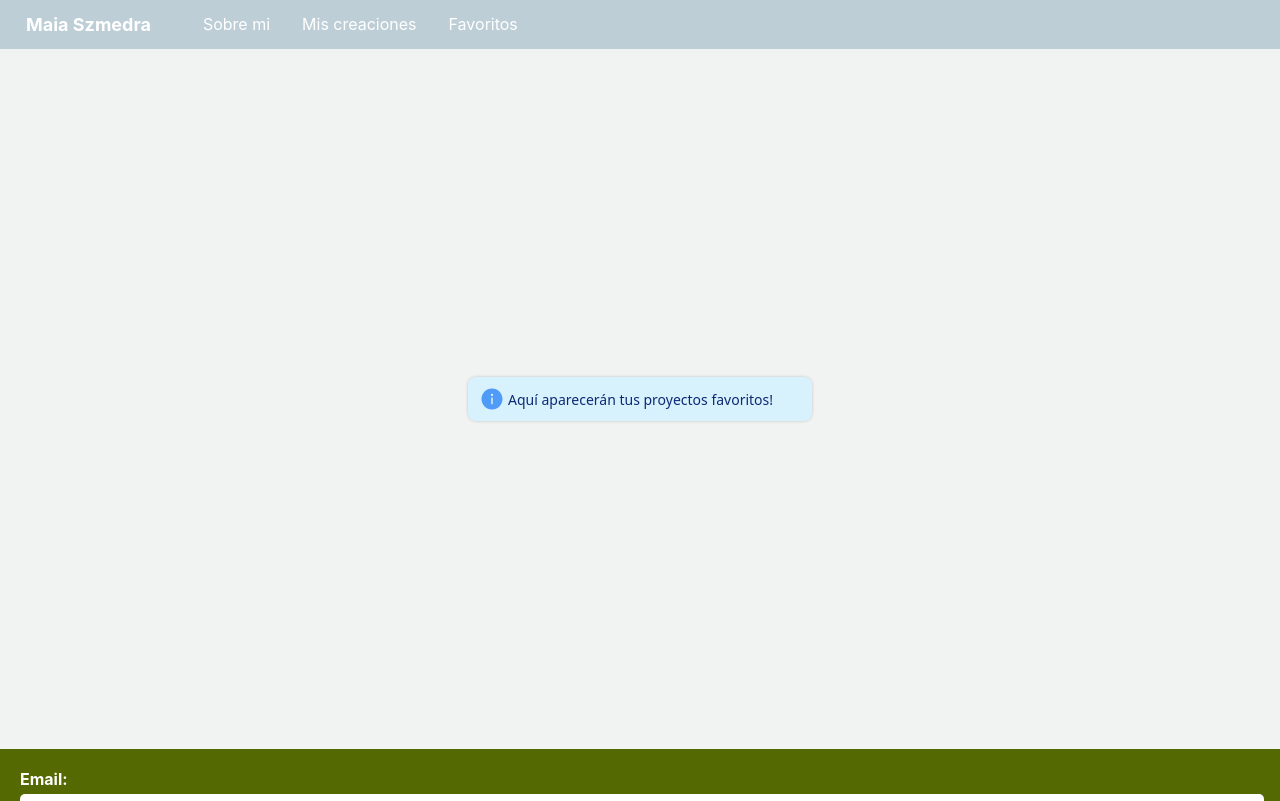
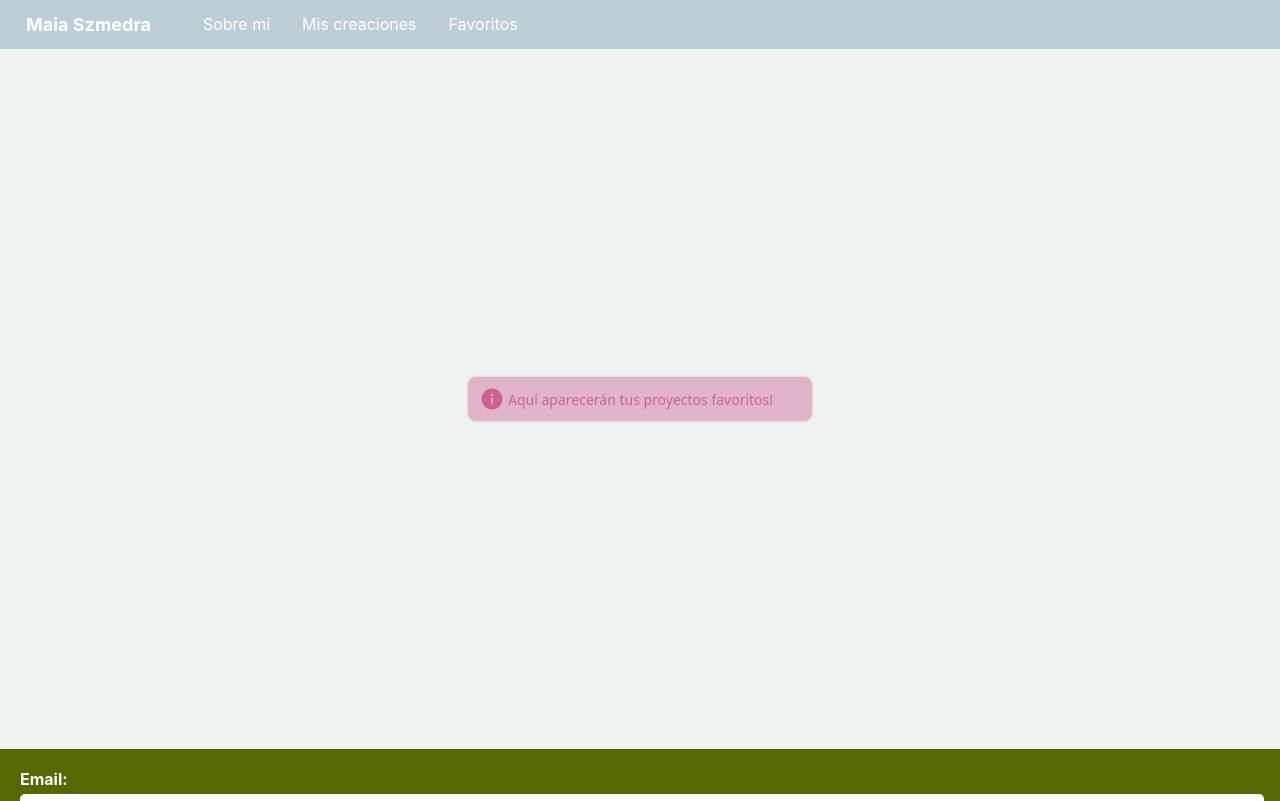
Before and after one commit to maiaszmedra/TP10-Porfolio, a React (Create React App) app: page /favoritos in a window 1280 px wide. Shown: the top 801 px of the page. Built offline with nearby package versions, Linux system fonts and the light colour scheme.

Commit message:
ahora es rosa

```diff
--- a/src/Favoritos.css
+++ b/src/Favoritos.css
@@ -183,7 +183,7 @@
     flex-direction: row;
     align-items: center;
     justify-content: start;
-    background: #D7F1FD;
+    background: #DFB5C7;
     border-radius: 8px;
     box-shadow: 0px 0px 5px -3px #111;
   }
@@ -196,13 +196,13 @@
   }
 
   .info__icon path {
-    fill: #509AF8;
+    fill: #CE6391;
   }
 
   .info__title {
     font-weight: 500;
     font-size: 14px;
-    color: #0C2A75;
+    color: #CE6391;
   }
 
   .info__close {
@@ -211,7 +211,3 @@
     cursor: pointer;
     margin-left: auto;
   }
-
-  .info__close path {
-    fill: #0C2A75;
-  }
```
